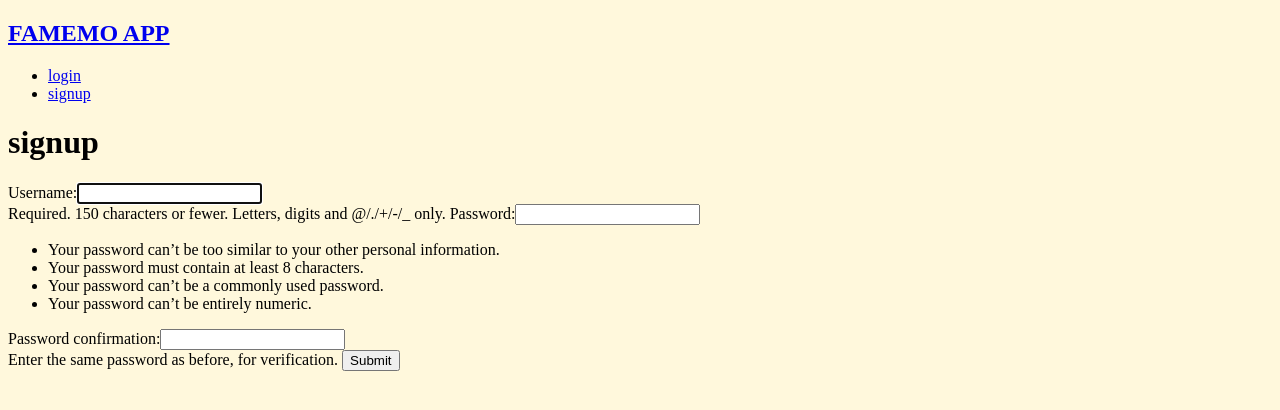
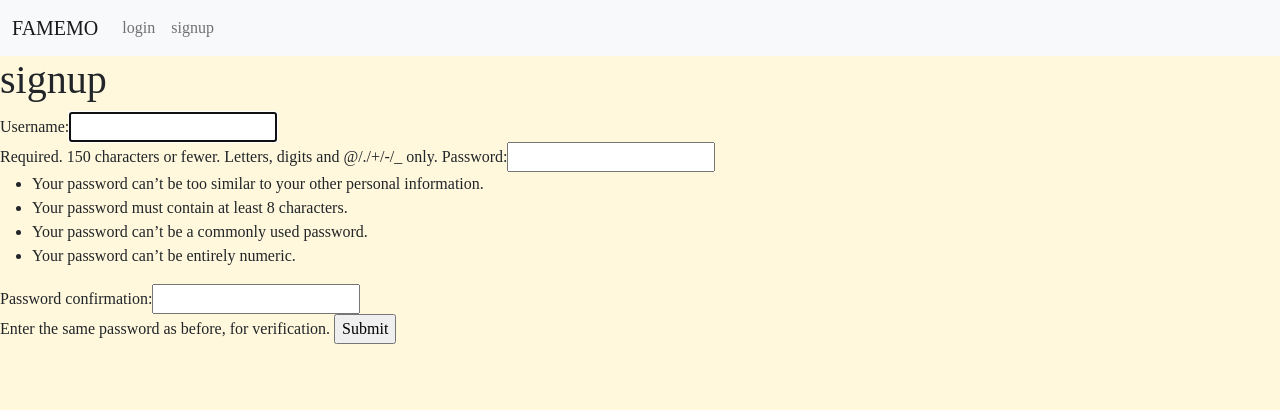
Before and after one commit to fatimozln/famemo, a Django app: page /accounts/signup in a window 1280 px wide. Shown: the top 410 px of the page. Run offline with Django 3.2, Linux system fonts and the light colour scheme.

Commit message:
Add navbar from bootstrap

```diff
--- a/templates/base.html
+++ b/templates/base.html
@@ -8,12 +8,14 @@
         {% block title %}
         {% endblock %}
     </title>
+    <link href="https://cdn.jsdelivr.net/npm/bootstrap@5.0.0-beta2/dist/css/bootstrap.min.css" rel="stylesheet"
+        integrity="sha384-BmbxuPwQa2lc/FVzBcNJ7UAyJxM6wuqIj61tLrc4wSX0szH/Ev+nYRRuWlolflfl" crossorigin="anonymous">
     <link rel="stylesheet" href="{% static 'styles.css' %}">
 </head>
 
 <body>
-    <h2><a href="{% url 'articles:list'%}">FAMEMO APP</a></h2>
-    <nav>
+
+    <!--     <nav>
         <ul>
             {% if user.is_authenticated %}
             <li>
@@ -34,11 +36,54 @@
             </li>
             {% endif %}
         </ul>
+    </nav> -->
+
+    <nav class="navbar navbar-expand-lg navbar-light bg-light">
+        <div class="container-fluid">
+
+            <a class="navbar-brand" href="">FAMEMO</a>
+
+            <button class="navbar-toggler" type="button" data-bs-toggle="collapse" data-bs-target="#navbarNavDropdown"
+                aria-controls="navbarNavDropdown" aria-expanded="false" aria-label="Toggle navigation">
+                <span class="navbar-toggler-icon"></span>
+            </button>
+            <div class="collapse navbar-collapse" id="navbarNavDropdown">
+                <ul class="navbar-nav">
+                    {% if user.is_authenticated %}
+                    <li class="navbar-item">
+
+                        <form class="nav-link" action=" {% url 'accounts:logout' %}" method="POST">
+                            {% csrf_token %}
+                            <button type="submit">logout</button>
+                        </form>
+                    </li>
+                    <li class="navbar-item">
+                        <a class="nav-link" href="{% url 'articles:add' %}">new post</a>
+                    </li>
+                    {% else %}
+                    <li>
+                        <a class="nav-link" href="{% url 'accounts:login' %}">login</a>
+                    </li>
+                    <li class="navbar-item">
+                        <a class="nav-link" href="{% url 'accounts:signup' %}">signup</a>
+                    </li>
+                    {% endif %}
+                </ul>
+                </li>
+                </ul>
+            </div>
+        </div>
     </nav>
+
     <div class="wrapper">
         {% block content %}
         {% endblock %}
     </div>
+    <script src="https://cdn.jsdelivr.net/npm/bootstrap@5.0.0-beta2/dist/js/bootstrap.bundle.min.js"
+        integrity="sha384-b5kHyXgcpbZJO/tY9Ul7kGkf1S0CWuKcCD38l8YkeH8z8QjE0GmW1gYU5S9FOnJ0"
+        crossorigin="anonymous"></script>
+
 </body>
 
+
 </html>
```
